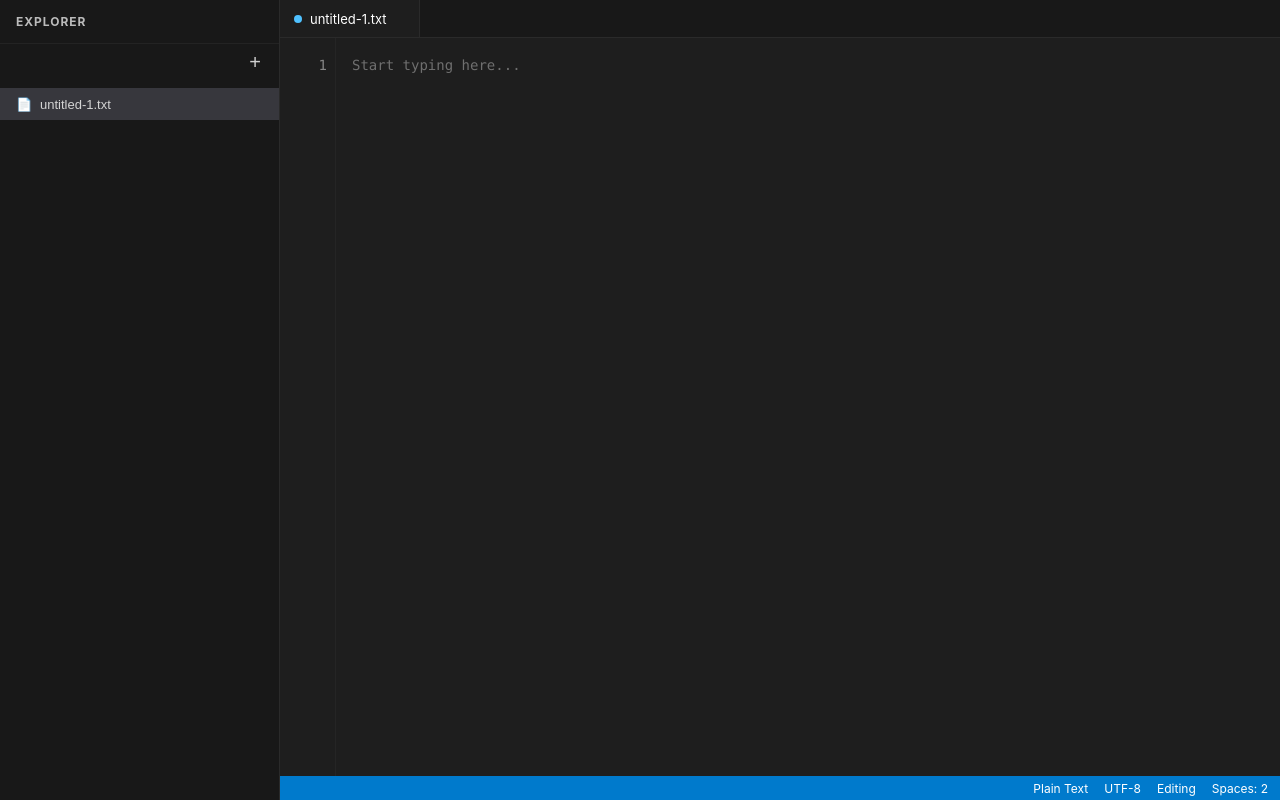
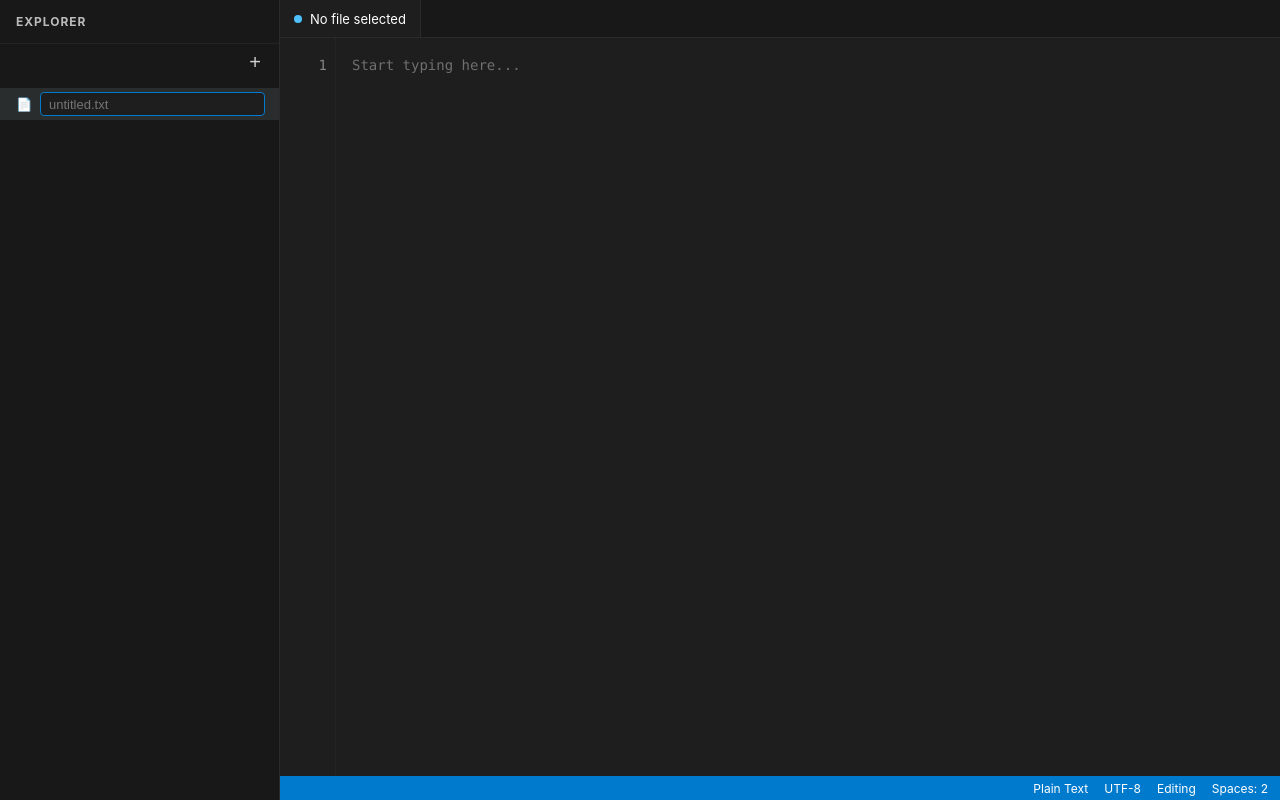
Before and after one commit to od-itec/Frontend, a React app: page /workspace in a window 1280 px wide. Both pictures are taken after a click on the button "Create new file". Built offline with nearby package versions, Linux system fonts and the light colour scheme; the HTML template or start-up script is replaced by a standard one.

Commit message:
Added name editing and rename functionality for file names

```diff
--- a/src/components/Sidebar.jsx
+++ b/src/components/Sidebar.jsx
@@ -1,4 +1,19 @@
-function Sidebar({ files, activeFileId, onCreateFile, onSelectFile }) {
+import { useEffect, useRef } from "react";
+
+function Sidebar({
+  files,
+  activeFileId,
+  renamingFileId,
+  onCreateFile,
+  onSelectFile,
+  onRenameDraftFile,
+  onConfirmDraftFile,
+  onCancelDraftFile,
+  onStartRenamingFile,
+  onRenameFileChange,
+  onConfirmRenameFile,
+  onCancelRenameFile,
+}) {
   return (
     <aside className="sidebar">
       <div className="sidebar-header-row">
@@ -23,20 +38,130 @@ function Sidebar({ files, activeFileId, onCreateFile, onSelectFile }) {
         </div>
       ) : (
         <div className="file-list">
-          {files.map((file) => (
+          {files.map((file) => {
+            if (file.isDraft) {
+              return (
+                <DraftFileItem
+                  key={file.id}
+                  file={file}
+                  onRenameDraftFile={onRenameDraftFile}
+                  onConfirmDraftFile={onConfirmDraftFile}
+                  onCancelDraftFile={onCancelDraftFile}
+                />
+              );
+            }
+
+            if (file.id === renamingFileId) {
+              return (
+                <RenameFileItem
+                  key={file.id}
+                  file={file}
+                  onRenameFileChange={onRenameFileChange}
+                  onConfirmRenameFile={onConfirmRenameFile}
+                  onCancelRenameFile={onCancelRenameFile}
+                />
+              );
+            }
+
+            return (
               <button
                 key={file.id}
                 className={`file-item ${file.id === activeFileId ? "active" : ""}`}
                 onClick={() => onSelectFile(file.id)}
+                onDoubleClick={() => onStartRenamingFile(file.id)}
               >
                 <span className="file-item-icon">📄</span>
                 <span className="file-item-name">{file.name}</span>
               </button>
-          ))}
+            );
+          })}
         </div>
       )}
     </aside>
   );
 }
 
+function DraftFileItem({
+  file,
+  onRenameDraftFile,
+  onConfirmDraftFile,
+  onCancelDraftFile,
+}) {
+  const inputRef = useRef(null);
+
+  useEffect(() => {
+    inputRef.current?.focus();
+  }, []);
+
+  const handleKeyDown = (e) => {
+    if (e.key === "Enter") {
+      e.preventDefault();
+      onConfirmDraftFile(file.id);
+    }
+
+    if (e.key === "Escape") {
+      e.preventDefault();
+      onCancelDraftFile(file.id);
+    }
+  };
+
+  return (
+    <div className="file-item draft">
+      <span className="file-item-icon">📄</span>
+
+      <input
+        ref={inputRef}
+        className="file-item-input"
+        value={file.name}
+        onChange={(e) => onRenameDraftFile(file.id, e.target.value)}
+        onKeyDown={handleKeyDown}
+        onBlur={() => onConfirmDraftFile(file.id)}
+        placeholder="untitled.txt"
+      />
+    </div>
+  );
+}
+
+function RenameFileItem({
+  file,
+  onRenameFileChange,
+  onConfirmRenameFile,
+  onCancelRenameFile,
+}) {
+  const inputRef = useRef(null);
+  const previousNameRef = useRef(file.name);
+
+  useEffect(() => {
+    inputRef.current?.focus();
+    inputRef.current?.select();
+  }, []);
+
+  const handleKeyDown = (e) => {
+    if (e.key === "Enter") {
+      e.preventDefault();
+      onConfirmRenameFile(file.id);
+    }
+
+    if (e.key === "Escape") {
+      e.preventDefault();
+      onCancelRenameFile(file.id, previousNameRef.current);
+    }
+  };
+
+  return (
+    <div className="file-item draft active">
+      <span className="file-item-icon">📄</span>
+
+      <input
+        ref={inputRef}
+        className="file-item-input"
+        value={file.name}
+        onChange={(e) => onRenameFileChange(file.id, e.target.value)}
+        onKeyDown={handleKeyDown}
+        onBlur={() => onConfirmRenameFile(file.id)}
+      />
+    </div>
+  );
+}
+
 export default Sidebar;
--- a/src/components/WorkspaceLayout.css
+++ b/src/components/WorkspaceLayout.css
@@ -232,3 +232,30 @@
   color: #ffffff;
   font-size: 12px;
 }
+
+.file-item.draft {
+  width: 100%;
+  height: 32px;
+  display: flex;
+  align-items: center;
+  gap: 8px;
+  padding: 0 14px 0 16px;
+  background: #2a2d2e;
+}
+
+.file-item-input {
+  flex: 1;
+  min-width: 0;
+  height: 24px;
+  border: 1px solid #3c3c3c;
+  background: #1e1e1e;
+  color: #d4d4d4;
+  font-size: 13px;
+  padding: 0 8px;
+  border-radius: 4px;
+  outline: none;
+}
+
+.file-item-input:focus {
+  border-color: #007acc;
+}
--- a/src/components/WorkspaceLayout.jsx
+++ b/src/components/WorkspaceLayout.jsx
@@ -6,34 +6,116 @@ import "./WorkspaceLayout.css";
 function WorkspaceLayout() {
   const [files, setFiles] = useState([]);
   const [activeFileId, setActiveFileId] = useState(null);
+  const [draftFileId, setDraftFileId] = useState(null);
+  const [renamingFileId, setRenamingFileId] = useState(null);
 
   const activeFile = useMemo(() => {
     return files.find((file) => file.id === activeFileId) ?? null;
   }, [files, activeFileId]);
 
   const handleCreateFile = () => {
-    const nextIndex = files.length + 1;
-
     const newFile = {
       id: crypto.randomUUID(),
-      name: `untitled-${nextIndex}.txt`,
+      name: "",
       content: "",
       language: "Plain Text",
+      isDraft: true,
     };
 
     setFiles((prev) => [...prev, newFile]);
     setActiveFileId(newFile.id);
+    setDraftFileId(newFile.id);
   };
 
   const handleSelectFile = (fileId) => {
     setActiveFileId(fileId);
   };
 
+  const handleRenameDraftFile = (fileId, nextName) => {
+    setFiles((prev) =>
+      prev.map((file) =>
+        file.id === fileId ? { ...file, name: nextName } : file
+      )
+    );
+  };
+
+  const handleConfirmDraftFile = (fileId) => {
+    setFiles((prev) =>
+      prev.map((file) => {
+        if (file.id !== fileId) return file;
+
+        const trimmedName = file.name.trim();
+        const finalName = trimmedName || "untitled.txt";
+
+        return {
+          ...file,
+          name: finalName,
+          isDraft: false,
+          language: inferLanguageFromFileName(finalName),
+        };
+      })
+    );
+
+    setDraftFileId((prev) => (prev === fileId ? null : prev));
+  };
+
+  const handleCancelDraftFile = (fileId) => {
+    setFiles((prev) => prev.filter((file) => file.id !== fileId));
+    setActiveFileId((prev) => (prev === fileId ? null : prev));
+    setDraftFileId((prev) => (prev === fileId ? null : prev));
+  };
+
+  const handleStartRenamingFile = (fileId) => {
+    setRenamingFileId(fileId);
+  };
+
+  const handleRenameFileChange = (fileId, nextName) => {
+    setFiles((prev) =>
+      prev.map((file) =>
+        file.id === fileId ? { ...file, name: nextName } : file
+      )
+    );
+  };
+
+  const handleConfirmRenameFile = (fileId) => {
+    setFiles((prev) =>
+      prev.map((file) => {
+        if (file.id !== fileId) return file;
+
+        const trimmedName = file.name.trim();
+        const finalName = trimmedName || "untitled.txt";
+
+        return {
+          ...file,
+          name: finalName,
+          language: inferLanguageFromFileName(finalName),
+        };
+      })
+    );
+
+    setRenamingFileId((prev) => (prev === fileId ? null : prev));
+  };
+
+  const handleCancelRenameFile = (fileId, previousName) => {
+    setFiles((prev) =>
+      prev.map((file) =>
+        file.id === fileId
+          ? {
+              ...file,
+              name: previousName,
+              language: inferLanguageFromFileName(previousName),
+            }
+          : file
+      )
+    );
+
+    setRenamingFileId((prev) => (prev === fileId ? null : prev));
+  };
+
   const handleUpdateActiveFile = (updater) => {
     setFiles((prev) =>
       prev.map((file) => {
         if (file.id !== activeFileId) return file;
-
         return typeof updater === "function" ? updater(file) : { ...file, ...updater };
       })
     );
@@ -44,8 +126,17 @@ function WorkspaceLayout() {
       <Sidebar
         files={files}
         activeFileId={activeFileId}
+        draftFileId={draftFileId}
+        renamingFileId={renamingFileId}
         onCreateFile={handleCreateFile}
         onSelectFile={handleSelectFile}
+        onRenameDraftFile={handleRenameDraftFile}
+        onConfirmDraftFile={handleConfirmDraftFile}
+        onCancelDraftFile={handleCancelDraftFile}
+        onStartRenamingFile={handleStartRenamingFile}
+        onRenameFileChange={handleRenameFileChange}
+        onConfirmRenameFile={handleConfirmRenameFile}
+        onCancelRenameFile={handleCancelRenameFile}
       />
 
       <Editor
@@ -56,4 +147,19 @@ function WorkspaceLayout() {
   );
 }
 
+function inferLanguageFromFileName(fileName) {
+  const lower = fileName.toLowerCase();
+
+  if (lower.endsWith(".js") || lower.endsWith(".jsx")) return "JavaScript";
+  if (lower.endsWith(".ts") || lower.endsWith(".tsx")) return "TypeScript";
+  if (lower.endsWith(".py")) return "Python";
+  if (lower.endsWith(".java")) return "Java";
+  if (lower.endsWith(".rs")) return "Rust";
+  if (lower.endsWith(".css")) return "CSS";
+  if (lower.endsWith(".html")) return "HTML";
+  if (lower.endsWith(".json")) return "JSON";
+
+  return "Plain Text";
+}
+
 export default WorkspaceLayout;
```
Lines whose indentation alone changed are shown as unchanged.
